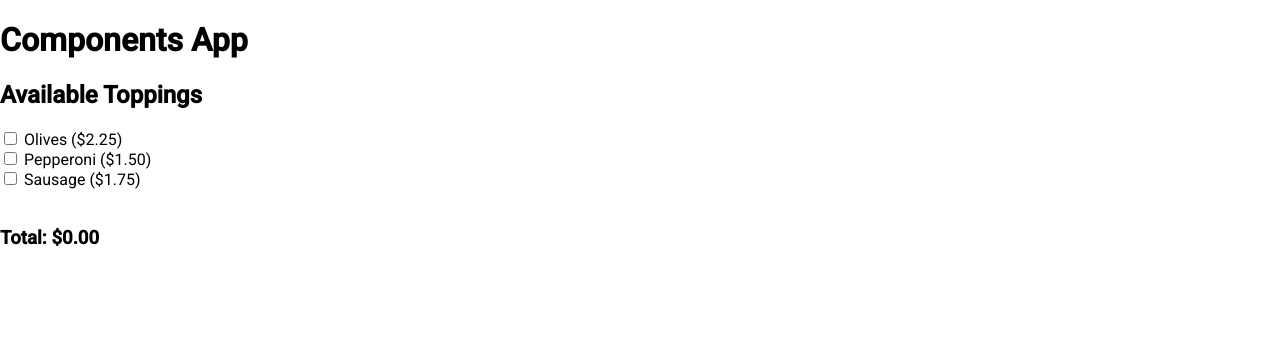
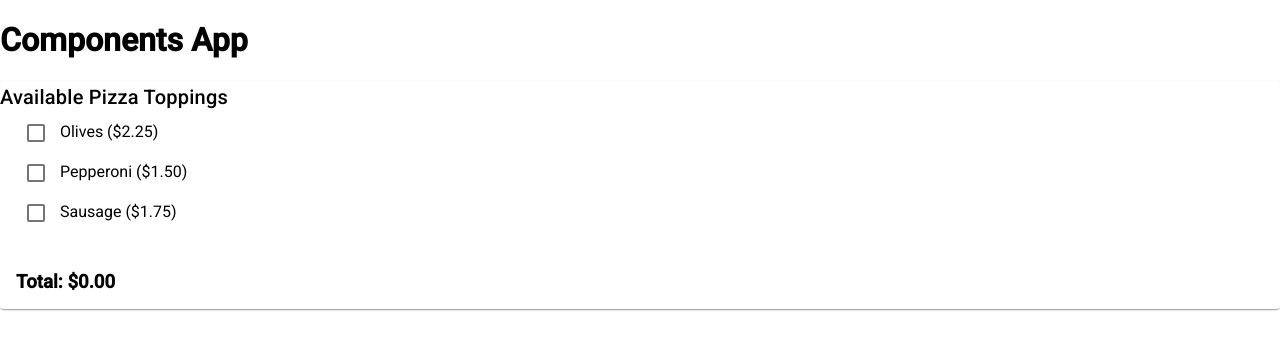
Before and after one commit to tsteelematc/components24s, an Angular app: page / in a window 1280 px wide. Shown: the top 350 px of the page. Built offline with nearby package versions, Linux system fonts and the light colour scheme.

Commit message:
Using mat card, neat ! ! !
Ooh, forgot, can't use self closing elements with material design.

```diff
--- a/src/app/pizza-toppings/pizza-toppings.component.html
+++ b/src/app/pizza-toppings/pizza-toppings.component.html
@@ -1,14 +1,16 @@
-<h2>
-    Available Toppings
-</h2>
+<mat-card>
+    <mat-card-title>
+        Available Pizza Toppings
+    </mat-card-title>
+    <mat-card-content>
         <div
             *ngFor="let pt of availablePizzaToppings"
         >
             <label>
-        <input
-            type="checkbox"
+                <mat-checkbox
                     [(ngModel)]="pt.checked"
-        />
+                >
+                </mat-checkbox>
                 {{ pt.name }} ({{ pt.price | currency }})
             </label>
         </div>
@@ -16,3 +18,5 @@
         <h3>
             Total: {{ totalPrice | currency }}
         </h3>
+    </mat-card-content>
+</mat-card>
```
Lines whose indentation alone changed are shown as unchanged.
